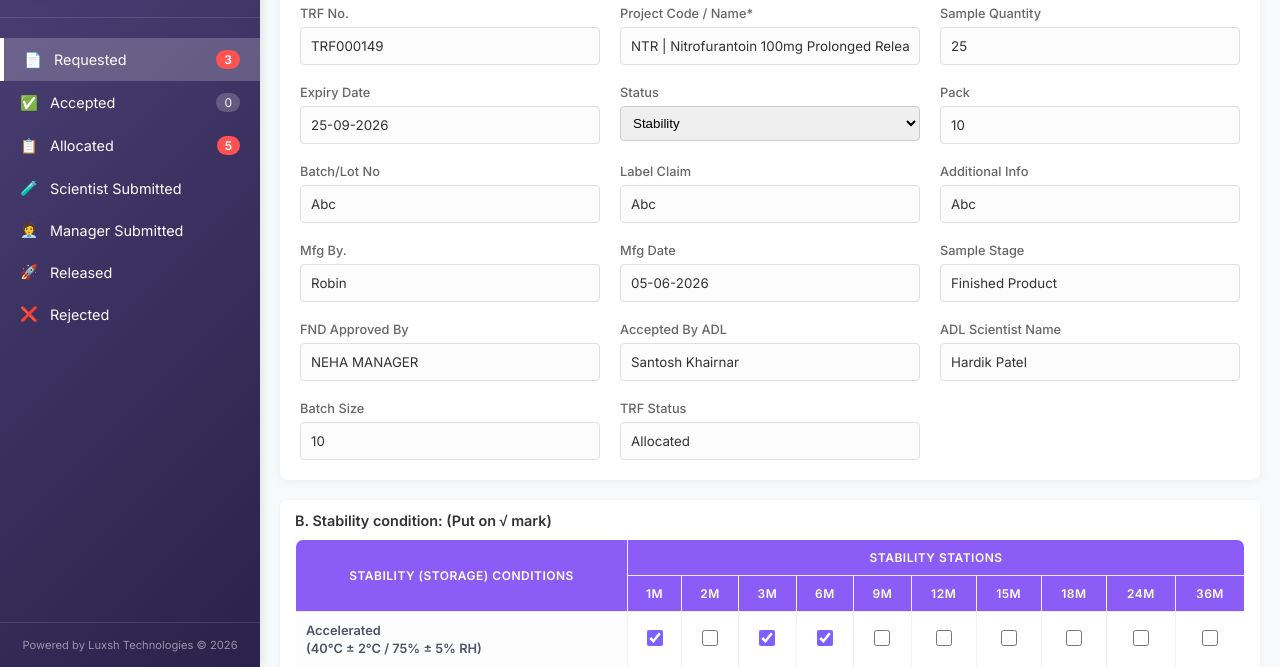
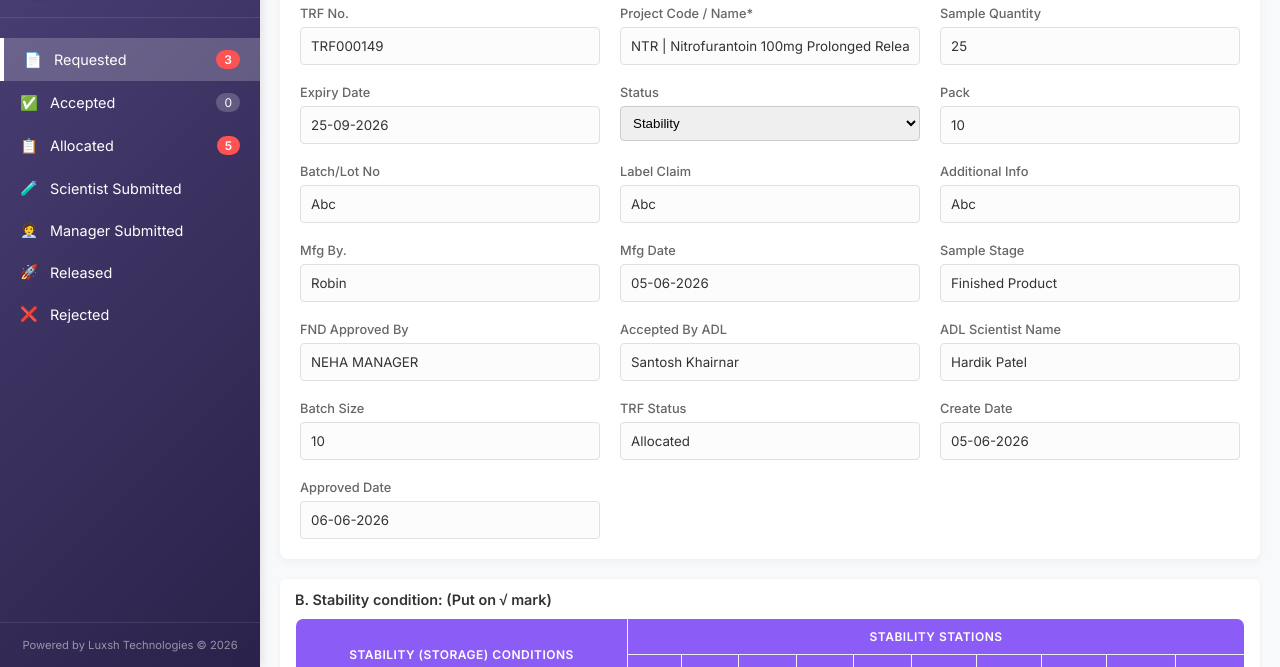
Before and after one commit to rashmiparmar011-cyber/TRFSystemV2, a plain HTML site: page index.html in a window 1280 px wide. Both pictures are taken after a click on the link "TRF000149". Shown: the part 133-800 px from the top of the page. Drawn offline with Linux system fonts and the light colour scheme.

Commit message:
feat: add create and approved date read-only fields to form

```diff
--- a/index.html
+++ b/index.html
@@ -252,6 +252,14 @@
                         <label>TRF Status</label>
                         <input type="text" value="Allocated" readonly class="read-only-input">
                     </div>
+                    <div class="form-group">
+                        <label>Create Date</label>
+                        <input type="text" value="05-06-2026" readonly class="read-only-input">
+                    </div>
+                    <div class="form-group">
+                        <label>Approved Date</label>
+                        <input type="text" value="06-06-2026" readonly class="read-only-input">
+                    </div>
                 </div>
 
                 <div class="stability-section" id="stability-section" style="margin-top: 20px; margin-bottom: 20px;">
```
